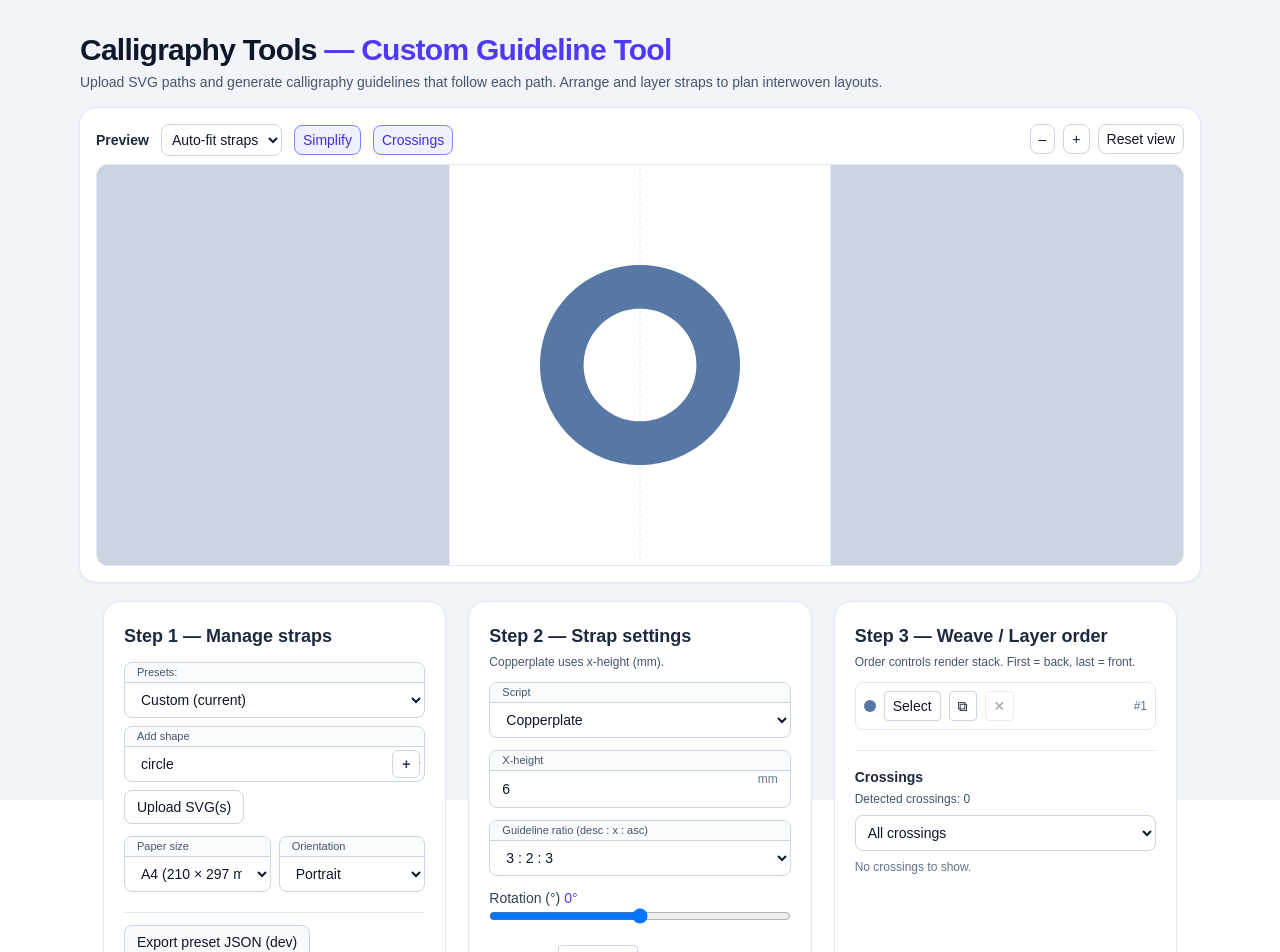
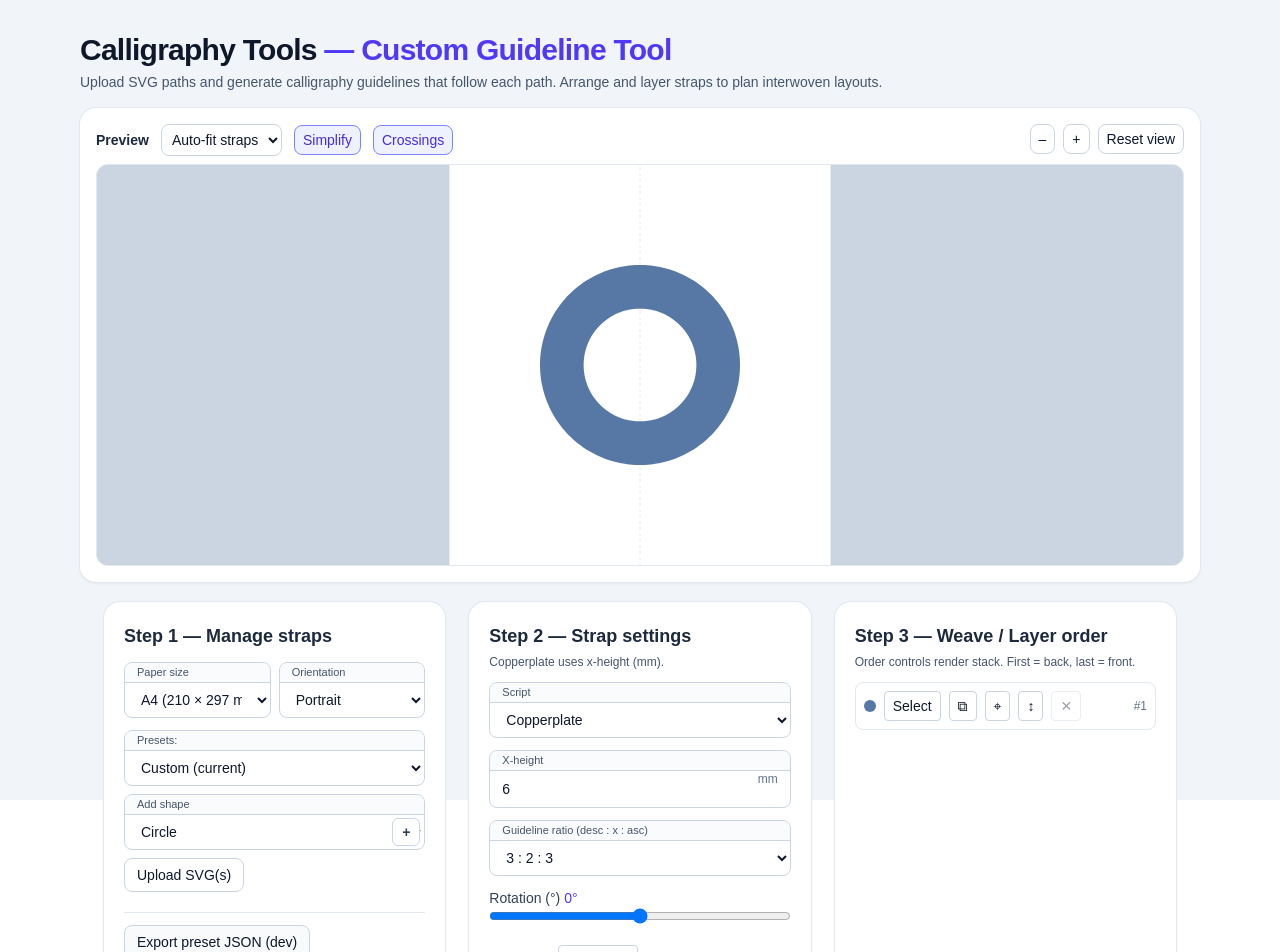
Before and after one commit to mashw/calligraphy-tools, a Next.js app: page /path-guides in a window 1280 px wide. Shown: the top 952 px of the page. Built offline with nearby package versions, Linux system fonts and the light colour scheme.

Commit message:
Simplify Step 3 UI, add center buttons, reorder Step 1, refine Step 2 layout

```diff
--- a/src/app/path-guides/page.tsx
+++ b/src/app/path-guides/page.tsx
@@ -239,19 +239,19 @@ function circlePathD(r = 40) {
 }
 
 const SHAPE_OPTIONS = [
-  { kind: 'circle', label: 'circle' },
-  { kind: 'rounded-square', label: 'rounded square' },
-  { kind: 'rounded-right-angle', label: 'rounded right angle' },
-  { kind: 'hard-right-angle', label: 'hard right angle' },
-  { kind: 'hard-square', label: 'hard square' },
-  { kind: 'curved-arch', label: 'curved arch' },
-  { kind: 'horseshoe', label: 'horseshoe' },
-  { kind: 'shallow-s-curve', label: 'shallow S curve' },
-  { kind: 'diamond', label: 'diamond' },
-  { kind: 'kite', label: 'kite' },
-  { kind: 'hard-zigzag', label: 'hard zigzag' },
-  { kind: 'curved-zigzag', label: 'curved zigzag' },
-  { kind: 'rectangle', label: 'rectangle' },
+  { kind: 'circle', label: 'Circle' },
+  { kind: 'rounded-square', label: 'Rounded square' },
+  { kind: 'rounded-right-angle', label: 'Rounded right angle' },
+  { kind: 'hard-right-angle', label: 'Hard right angle' },
+  { kind: 'hard-square', label: 'Hard square' },
+  { kind: 'curved-arch', label: 'Curved arch' },
+  { kind: 'horseshoe', label: 'Horseshoe' },
+  { kind: 'shallow-s-curve', label: 'Shallow S curve' },
+  { kind: 'diamond', label: 'Diamond' },
+  { kind: 'kite', label: 'Kite' },
+  { kind: 'hard-zigzag', label: 'Hard zigzag' },
+  { kind: 'curved-zigzag', label: 'Curved zigzag' },
+  { kind: 'rectangle', label: 'Rectangle' },
 ] as const;
 
 type ShapeKind = typeof SHAPE_OPTIONS[number]['kind'];
@@ -648,13 +648,6 @@ const pendingStrapMoveRef = useRef<{ strapId: string; x: number; y: number; snap
     [baseCrossings, crossingOverrides, pairSlotsByCrossingId],
   );
 
-  const crossingsDisplay = useMemo(() => {
-    const filtered = crossingsFilter === 'selected' && activeStrap
-      ? crossingsWithOverrides.filter((c) => c.aId === activeStrap.id || c.bId === activeStrap.id)
-      : crossingsWithOverrides;
-    return showAllCrossings ? filtered : filtered.slice(0, 50);
-  }, [activeStrap, crossingsFilter, crossingsWithOverrides, showAllCrossings]);
-
   const vb = useMemo(() => {
     if (view === 'fullpage') return { minX: 0, minY: 0, vw: box.w, vh: box.h, str: `0 0 ${box.w} ${box.h}` };
     const safeZoom = Math.max(0.35, zoom);
@@ -1200,6 +1193,23 @@ if (rafRef.current == null) {
     markPresetDirty();
     setStraps((prev) => prev.filter((strap) => strap.id !== id));
     if (activeId === id) setActiveId(straps.find((strap) => strap.id !== id)?.id ?? null);
+  };
+
+
+  const centerStrapX = (strapId: string) => {
+    const strap = straps.find((s) => s.id === strapId);
+    if (!strap) return;
+    const cx = box.w / 2;
+    markPresetDirty();
+    updateStrap(strapId, { offset: { x: cx, y: strap.offset.y }, snapped: false });
+  };
+
+  const centerStrapY = (strapId: string) => {
+    const strap = straps.find((s) => s.id === strapId);
+    if (!strap) return;
+    const cy = box.h / 2;
+    markPresetDirty();
+    updateStrap(strapId, { offset: { x: strap.offset.x, y: cy }, snapped: false });
   };
 
   useEffect(() => {
@@ -1460,6 +1470,39 @@ if (rafRef.current == null) {
       <section className="px-6 py-5 max-w-[1120px] mx-auto grid grid-cols-1 lg:grid-cols-3 gap-6">
         <div className="bg-white rounded-2xl shadow-sm ring-1 ring-slate-200 p-5">
           <h2 className="text-lg font-semibold text-slate-800">Step 1 — Manage straps</h2>
+          <div className="mt-3 grid grid-cols-1 sm:grid-cols-2 gap-2">
+            <InsetLabeledField label="Paper size">
+              <select
+                className={INSET_CONTROL_BASE}
+                value={paper}
+                onChange={(e) => {
+                  markPresetDirty();
+                  const nextPaper = e.target.value as PaperId;
+                  setPaper(nextPaper);
+                  setOrientation(PAPERS_MM[nextPaper].defaultOrientation);
+                  setPan({ x: 0, y: 0 });
+                }}
+              >
+                {Object.entries(PAPERS_MM).map(([id, p]) => (
+                  <option key={id} value={id}>{p.label}</option>
+                ))}
+              </select>
+            </InsetLabeledField>
+            <InsetLabeledField label="Orientation">
+              <select
+                className={INSET_CONTROL_BASE}
+                value={orientation}
+                onChange={(e) => {
+                  markPresetDirty();
+                  setOrientation(e.target.value as Orientation);
+                  setPan({ x: 0, y: 0 });
+                }}
+              >
+                <option value="portrait">Portrait</option>
+                <option value="landscape">Landscape</option>
+              </select>
+            </InsetLabeledField>
+          </div>
           <div className="mt-3">
             <InsetLabeledField label="Presets:" className="w-full">
               <select
@@ -1510,45 +1553,11 @@ if (rafRef.current == null) {
               <input type="file" accept=".svg" multiple className="hidden" onChange={(e) => { parseUpload(e.target.files); }} />
             </label>
           </div>
-          <div className="mt-3 grid grid-cols-1 sm:grid-cols-2 gap-2">
-            <InsetLabeledField label="Paper size">
-              <select
-                className={INSET_CONTROL_BASE}
-                value={paper}
-                onChange={(e) => {
-                  markPresetDirty();
-                  const nextPaper = e.target.value as PaperId;
-                  setPaper(nextPaper);
-                  setOrientation(PAPERS_MM[nextPaper].defaultOrientation);
-                  setPan({ x: 0, y: 0 });
-                }}
-              >
-                {Object.entries(PAPERS_MM).map(([id, p]) => (
-                  <option key={id} value={id}>{p.label}</option>
-                ))}
-              </select>
-            </InsetLabeledField>
-            <InsetLabeledField label="Orientation">
-              <select
-                className={INSET_CONTROL_BASE}
-                value={orientation}
-                onChange={(e) => {
-                  markPresetDirty();
-                  setOrientation(e.target.value as Orientation);
-                  setPan({ x: 0, y: 0 });
-                }}
-              >
-                <option value="portrait">Portrait</option>
-                <option value="landscape">Landscape</option>
-              </select>
-            </InsetLabeledField>
-          </div>
           {error && <p className="mt-3 text-sm text-amber-700">{error}</p>}
           <div className="mt-5 border-t border-slate-200 pt-3">
             <button onClick={exportPresetJson} className="px-3 py-1.5 text-sm rounded-lg border border-slate-300 bg-slate-50 hover:bg-slate-100">Export preset JSON (dev)</button>
           </div>
         </div>
-
         <div className="bg-white rounded-2xl shadow-sm ring-1 ring-slate-200 p-5">
           <h2 className="text-lg font-semibold text-slate-800">Step 2 — Strap settings</h2>
           <p className="mt-1 text-xs text-slate-600">{activeStrap?.script === 'Copperplate' ? 'Copperplate uses x-height (mm).' : 'Blackletter scripts use nib size and nib angle.'}</p>
@@ -1590,18 +1599,22 @@ if (rafRef.current == null) {
                 </>
               ) : (
                 <>
-                  <InsetLabeledField label="Nib size" rightAdornment="mm">
-                    <input type="number" min={0.2} step="0.5" className={INSET_CONTROL_MM} value={activeStrap.nibMMText} onChange={(e) => updateStrap(activeStrap.id, { nibMMText: e.target.value })} onWheel={(e) => e.currentTarget.blur()} />
-                  </InsetLabeledField>
-                  <InsetLabeledField label="x-height (nibs)" rightAdornment="nibs" adornmentClassName="right-2">
-                    <input type="number" step="0.5" min={1} className={INSET_CONTROL_WIDE} value={activeStrap.xNibText ?? '5'} onChange={(e) => updateStrap(activeStrap.id, { xNibText: e.target.value })} onWheel={(e) => e.currentTarget.blur()} onKeyDown={(e) => { if (e.key !== 'ArrowUp' && e.key !== 'ArrowDown') return; e.preventDefault(); const safe = Number.parseFloat(activeStrap.xNibText ?? '5') || 5; const next = Math.max(1, stepHalfFrom(safe, e.key === 'ArrowUp' ? 1 : -1)); updateStrap(activeStrap.id, { xNibText: String(next) }); }} onBlur={() => { const parsed = Number.parseFloat(activeStrap.xNibText ?? ''); const next = Number.isFinite(parsed) ? Math.max(1, snapHalf(parsed)) : 5; updateStrap(activeStrap.id, { xNibText: String(next) }); }} />
-                  </InsetLabeledField>
-                  <InsetLabeledField label="Ascender (nibs)" rightAdornment="nibs" adornmentClassName="right-2">
-                    <input type="number" step="0.5" min={0} className={INSET_CONTROL_WIDE} value={activeStrap.ascNibText ?? '3'} onChange={(e) => updateStrap(activeStrap.id, { ascNibText: e.target.value })} onWheel={(e) => e.currentTarget.blur()} onKeyDown={(e) => { if (e.key !== 'ArrowUp' && e.key !== 'ArrowDown') return; e.preventDefault(); const safe = Number.parseFloat(activeStrap.ascNibText ?? '3') || 3; const next = Math.max(0, stepHalfFrom(safe, e.key === 'ArrowUp' ? 1 : -1)); updateStrap(activeStrap.id, { ascNibText: String(next) }); }} onBlur={() => { const parsed = Number.parseFloat(activeStrap.ascNibText ?? ''); const next = Number.isFinite(parsed) ? Math.max(0, snapHalf(parsed)) : 3; updateStrap(activeStrap.id, { ascNibText: String(next) }); }} />
-                  </InsetLabeledField>
-                  <InsetLabeledField label="Descender (nibs)" rightAdornment="nibs" adornmentClassName="right-2">
-                    <input type="number" step="0.5" min={0} className={INSET_CONTROL_WIDE} value={activeStrap.descNibText ?? '2'} onChange={(e) => updateStrap(activeStrap.id, { descNibText: e.target.value })} onWheel={(e) => e.currentTarget.blur()} onKeyDown={(e) => { if (e.key !== 'ArrowUp' && e.key !== 'ArrowDown') return; e.preventDefault(); const safe = Number.parseFloat(activeStrap.descNibText ?? '2') || 2; const next = Math.max(0, stepHalfFrom(safe, e.key === 'ArrowUp' ? 1 : -1)); updateStrap(activeStrap.id, { descNibText: String(next) }); }} onBlur={() => { const parsed = Number.parseFloat(activeStrap.descNibText ?? ''); const next = Number.isFinite(parsed) ? Math.max(0, snapHalf(parsed)) : 2; updateStrap(activeStrap.id, { descNibText: String(next) }); }} />
-                  </InsetLabeledField>
+                  <div className="grid grid-cols-1 sm:grid-cols-2 gap-2">
+                    <InsetLabeledField label="Nib size" rightAdornment="mm">
+                      <input type="number" min={0.2} step="0.5" className={INSET_CONTROL_MM} value={activeStrap.nibMMText} onChange={(e) => updateStrap(activeStrap.id, { nibMMText: e.target.value })} onWheel={(e) => e.currentTarget.blur()} />
+                    </InsetLabeledField>
+                    <InsetLabeledField label="x-height (nibs)" rightAdornment="nibs" adornmentClassName="right-2">
+                      <input type="number" step="0.5" min={1} className={INSET_CONTROL_WIDE} value={activeStrap.xNibText ?? '5'} onChange={(e) => updateStrap(activeStrap.id, { xNibText: e.target.value })} onWheel={(e) => e.currentTarget.blur()} onKeyDown={(e) => { if (e.key !== 'ArrowUp' && e.key !== 'ArrowDown') return; e.preventDefault(); const safe = Number.parseFloat(activeStrap.xNibText ?? '5') || 5; const next = Math.max(1, stepHalfFrom(safe, e.key === 'ArrowUp' ? 1 : -1)); updateStrap(activeStrap.id, { xNibText: String(next) }); }} onBlur={() => { const parsed = Number.parseFloat(activeStrap.xNibText ?? ''); const next = Number.isFinite(parsed) ? Math.max(1, snapHalf(parsed)) : 5; updateStrap(activeStrap.id, { xNibText: String(next) }); }} />
+                    </InsetLabeledField>
+                  </div>
+                  <div className="grid grid-cols-1 sm:grid-cols-2 gap-2">
+                    <InsetLabeledField label="Ascender (nibs)" rightAdornment="nibs" adornmentClassName="right-2">
+                      <input type="number" step="0.5" min={0} className={INSET_CONTROL_WIDE} value={activeStrap.ascNibText ?? '3'} onChange={(e) => updateStrap(activeStrap.id, { ascNibText: e.target.value })} onWheel={(e) => e.currentTarget.blur()} onKeyDown={(e) => { if (e.key !== 'ArrowUp' && e.key !== 'ArrowDown') return; e.preventDefault(); const safe = Number.parseFloat(activeStrap.ascNibText ?? '3') || 3; const next = Math.max(0, stepHalfFrom(safe, e.key === 'ArrowUp' ? 1 : -1)); updateStrap(activeStrap.id, { ascNibText: String(next) }); }} onBlur={() => { const parsed = Number.parseFloat(activeStrap.ascNibText ?? ''); const next = Number.isFinite(parsed) ? Math.max(0, snapHalf(parsed)) : 3; updateStrap(activeStrap.id, { ascNibText: String(next) }); }} />
+                    </InsetLabeledField>
+                    <InsetLabeledField label="Descender (nibs)" rightAdornment="nibs" adornmentClassName="right-2">
+                      <input type="number" step="0.5" min={0} className={INSET_CONTROL_WIDE} value={activeStrap.descNibText ?? '2'} onChange={(e) => updateStrap(activeStrap.id, { descNibText: e.target.value })} onWheel={(e) => e.currentTarget.blur()} onKeyDown={(e) => { if (e.key !== 'ArrowUp' && e.key !== 'ArrowDown') return; e.preventDefault(); const safe = Number.parseFloat(activeStrap.descNibText ?? '2') || 2; const next = Math.max(0, stepHalfFrom(safe, e.key === 'ArrowUp' ? 1 : -1)); updateStrap(activeStrap.id, { descNibText: String(next) }); }} onBlur={() => { const parsed = Number.parseFloat(activeStrap.descNibText ?? ''); const next = Number.isFinite(parsed) ? Math.max(0, snapHalf(parsed)) : 2; updateStrap(activeStrap.id, { descNibText: String(next) }); }} />
+                    </InsetLabeledField>
+                  </div>
                   <InsetLabeledField label="Nib angle (°)">
                     <select className={INSET_CONTROL_BASE} value={activeStrap.nibAngleDeg} onChange={(e) => updateStrap(activeStrap.id, { nibAngleDeg: Number(e.target.value) as 35 | 40 | 45 })}>
                       <option value={35}>35°</option><option value={40}>40°</option><option value={45}>45°</option>
@@ -1670,7 +1683,6 @@ if (rafRef.current == null) {
                 </div>
               </div>
               <div className="flex flex-wrap items-center gap-3">
-                <button onClick={() => updateStrap(activeStrap.id, { offset: { ...activeStrap.offset, x: centerX }, snapped: true })} className="px-2 py-1 rounded border border-slate-300">Center horizontally</button>
                 <button onClick={() => updateStrap(activeStrap.id, { rotDeg: 0, scalePct: 100 })} className="px-2 py-1 rounded border border-slate-300">Reset rotation &amp; scale</button>
                 <label className="inline-flex items-center gap-2 text-sm text-slate-800">
                   <input
@@ -1707,38 +1719,12 @@ if (rafRef.current == null) {
                 <span className="w-3 h-3 rounded-full" style={{ backgroundColor: strap.color }} />
                 <button onPointerDown={(e) => e.stopPropagation()} onClick={() => setActiveId(strap.id)} className={`px-2 py-1 rounded border border-slate-300 ${activeId === strap.id ? 'border-indigo-300 text-indigo-700' : ''}`}>Select</button>
                 <button onPointerDown={(e) => e.stopPropagation()} onClick={() => duplicateStrapById(strap.id)} className="px-2 py-1 rounded border border-slate-300" title="Duplicate strap" aria-label="Duplicate strap">⧉</button>
+                <button onPointerDown={(e) => e.stopPropagation()} onClick={() => centerStrapX(strap.id)} className="px-2 py-1 rounded border border-slate-300" title="Center on page" aria-label="Center on page">⌖</button>
+                <button onPointerDown={(e) => e.stopPropagation()} onClick={() => centerStrapY(strap.id)} className="px-2 py-1 rounded border border-slate-300" title="Center vertically" aria-label="Center vertically">↕</button>
                 <button onPointerDown={(e) => e.stopPropagation()} onClick={() => removeStrapById(strap.id)} disabled={straps.length <= 1} className="px-2 py-1 rounded border border-slate-300 disabled:opacity-40" title="Delete strap" aria-label="Delete strap">✕</button>
                 <span className="text-xs text-slate-500 ml-auto">#{straps.findIndex((s) => s.id === strap.id) + 1}</span>
               </div>
             ))}
-          </div>
-
-          <div className="mt-5 border-t border-slate-200 pt-4">
-            <h3 className="font-semibold text-slate-800">Crossings</h3>
-            <p className="mt-1 text-xs text-slate-600">Detected crossings: {crossingsWithOverrides.length}</p>
-            <select className="mt-2 w-full rounded-lg border border-slate-300 p-2" value={crossingsFilter} onChange={(e) => setCrossingsFilter(e.target.value as CrossingsFilter)}>
-              <option value="all">All crossings</option>
-              <option value="selected" disabled={!activeStrap}>Only selected strap</option>
-            </select>
-            {crossingsWithOverrides.length > 50 && (
-              <button onClick={() => setShowAllCrossings((v) => !v)} className="mt-2 px-2 py-1 rounded border border-slate-300">{showAllCrossings ? 'Show first 50' : 'Show all'}</button>
-            )}
-            <div className="mt-2 max-h-48 overflow-auto space-y-2">
-              {crossingsDisplay.map((crossing, idx) => {
-                const aName = strapById.get(crossing.aId)?.strap.name ?? crossing.aId;
-                const bName = strapById.get(crossing.bId)?.strap.name ?? crossing.bId;
-                return (
-                  <div key={`row-${crossing.id}`} className={`rounded-lg border p-2 ${activeCrossingId === crossing.id ? 'border-indigo-300 bg-indigo-50' : 'border-slate-200'}`}>
-                    <p className="text-xs text-slate-700">#{idx + 1} {aName} × {bName}</p>
-                    <div className="mt-1 flex gap-1">
-                    <button onClick={() => setCrossingOver(crossing, crossing.aId)} className={`px-2 py-1 rounded border text-xs ${crossing.overId === crossing.aId ? 'border-indigo-400 bg-indigo-100 text-indigo-700' : 'border-slate-300'}`}>{aName} over</button>
-                    <button onClick={() => setCrossingOver(crossing, crossing.bId)} className={`px-2 py-1 rounded border text-xs ${crossing.overId === crossing.bId ? 'border-indigo-400 bg-indigo-100 text-indigo-700' : 'border-slate-300'}`}>{bName} over</button>
-                    </div>
-                  </div>
-                );
-              })}
-              {!crossingsDisplay.length && <p className="text-xs text-slate-500">No crossings to show.</p>}
-            </div>
           </div>
         </div>
       </section>
```
